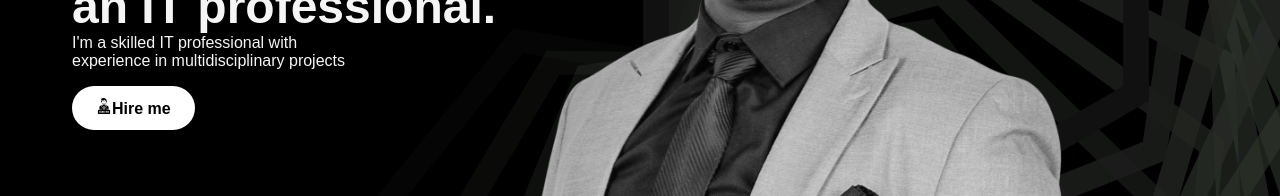
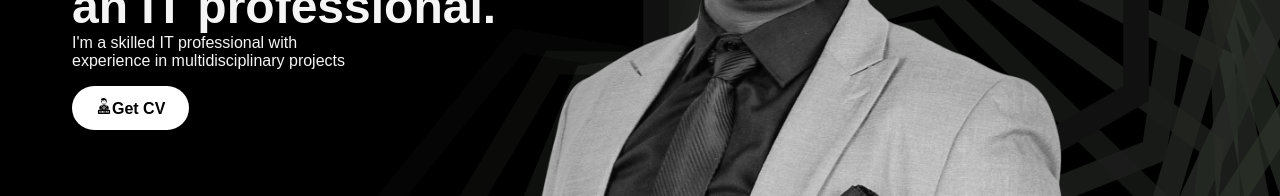
Before and after one commit to clementrugwiro/ClementBlog, a React (Create React App) app: page / in a window 1280 px wide. Shown: the part 445-641 px from the top of the page. Built offline with nearby package versions, Linux system fonts and the light colour scheme; a web font is replaced by a local one.

Commit message:
added the download CV feature

```diff
--- a/src/components/landing/landing.js
+++ b/src/components/landing/landing.js
@@ -1,21 +1,36 @@
 import React from 'react'
 import './landing.css'
 import bgImg from '../../assets/backImage.png'
-import {Link} from 'react-scroll'
+
 import hireme from '../../assets/hire.png'
+import cv from "../../assets/CV.pdf"
 
 const  Landing = () => {
   return (
-    <section id='landing'>
-        <div className='IntroContent'>
-            <span className='hello'>Hello </span>
-            <span className='introText'>I'm <span className='introName'>Clement</span><br/>an IT professional.</span>
-            <p className='introPara'> I'm a skilled IT professional with <br/> experience in multidisciplinary projects</p>
-            <Link> <button className='btn'><img className='hireme' src={hireme} alt=''/>Hire me</button></Link>
-        </div>
-        <img src={bgImg} alt='' className='bg'/>
+    <section id="landing">
+      <div className="IntroContent">
+        <span className="hello">Hello </span>
+        <span className="introText">
+          I'm <span className="introName">Clement</span>
+          <br />
+          an IT professional.
+        </span>
+        <p className="introPara">
+          {" "}
+          I'm a skilled IT professional with <br /> experience in
+          multidisciplinary projects
+        </p>
+          <a href={cv} download="Your_CV.pdf">
+            {" "}
+            <button className="btn">
+              <img className="hireme" src={hireme} alt="" />
+               Get CV
+            </button>
+          </a>
+      </div>
+      <img src={bgImg} alt="" className="bg" />
     </section>
-  )
+  );
 }
 
 export default Landing
```
Also changed, not shown: 1 other file (tests, documents, lock files or other folders).
